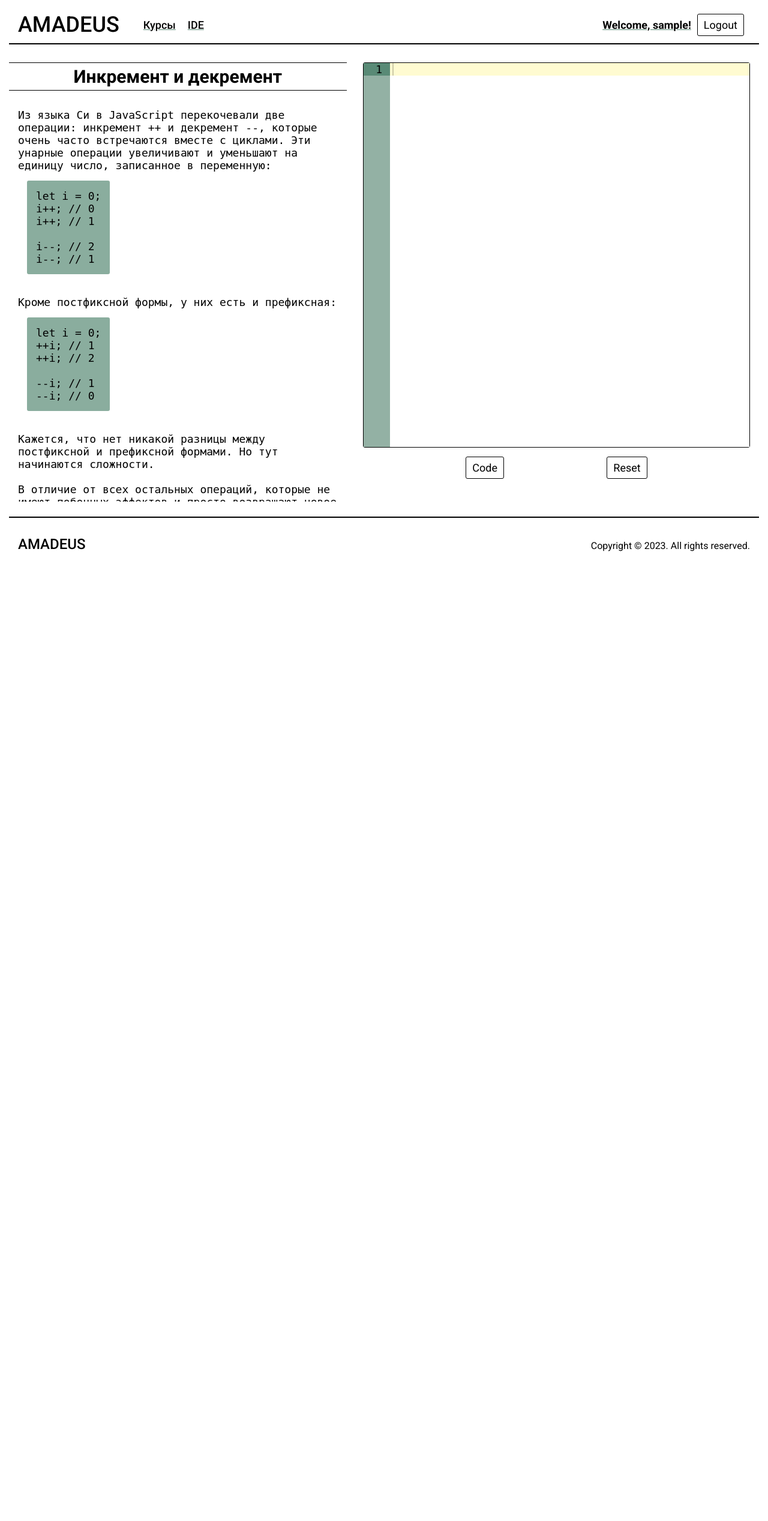
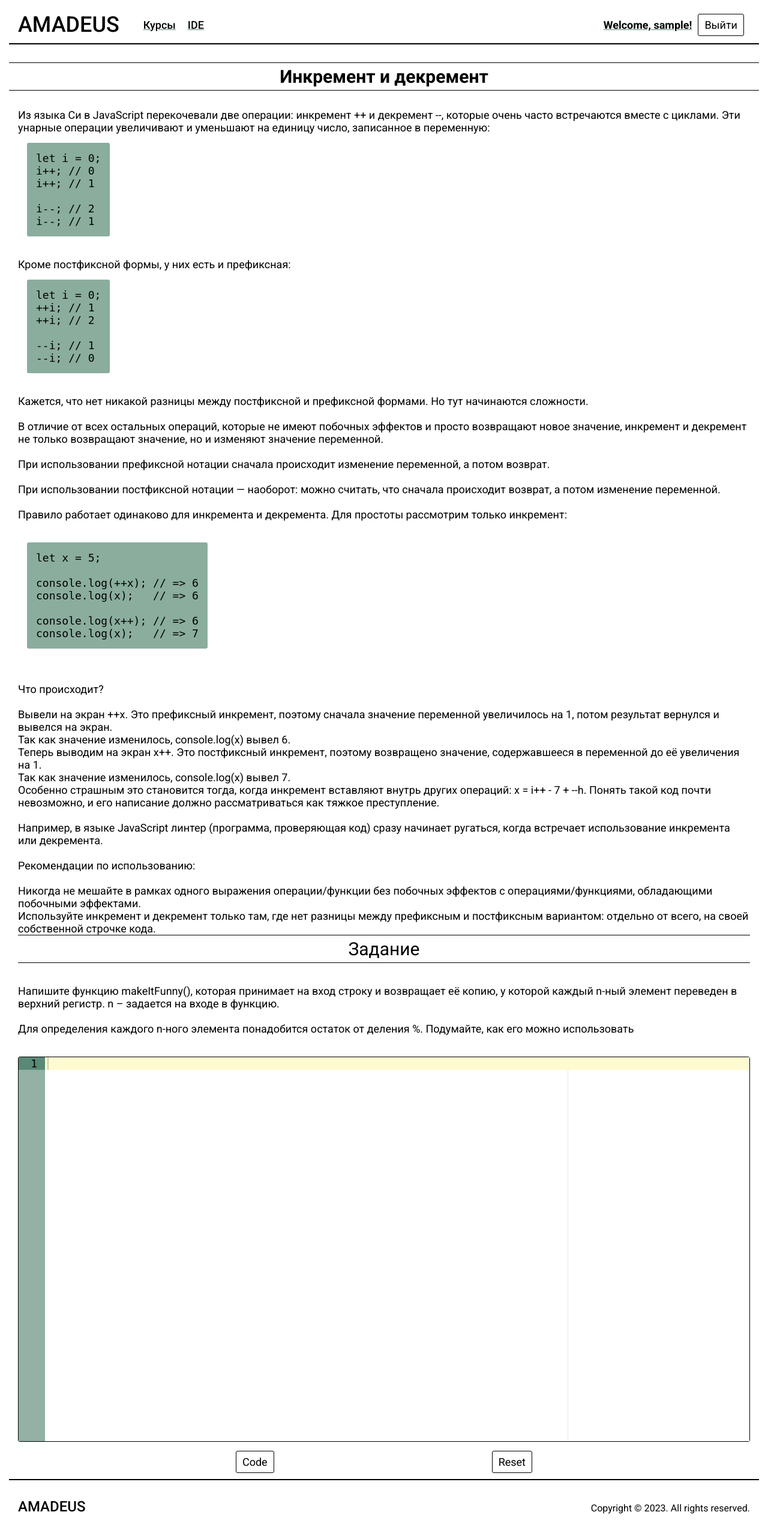
Before and after one commit to BZLOM4JOPbI/Amadeus-Courses, a Django app: page /course.html in a window 1280 px wide. Shown: the whole page at 60% size. Before the commit the page ends 919 px from the top, so only its background shows below. Run offline with Django 4.2, Linux system fonts and the light colour scheme; the visitor is signed in with stand-in values (Sample User, id 1); some libraries are stand-ins or nearby versions.

Commit message:
Ребилд задания и айдл

```diff
--- a/Amadeus_project/main_pages/static/main_pages/css/style.css
+++ b/Amadeus_project/main_pages/static/main_pages/css/style.css
@@ -389,8 +389,7 @@ input[type='submit']:disabled {
 .editorContainer {
     padding: 0 15px;
     box-sizing: border-box;
-    width: 54%;
-    min-width: 500px;
+    width: 65%;
 }
 .editorInner {
     position: relative;
@@ -412,54 +411,18 @@ input[type='submit']:disabled {
     box-sizing: border-box;
     cursor: pointer;
 }
-.courseInner > .container {
+.ideInner > .container {
     display: flex;
     flex-direction: row;
     flex-wrap: wrap;
     justify-content: space-between;
 }
 .courseText {
-    width: 45%;
-
-    min-width: 350px;
-    margin-bottom: 15px;
-
-}
-.taskText {
-    display: block;
-    padding: 15px;
-    overflow-wrap: break-word;
-    max-height: 80vh;
-    overflow-y: auto;
-    white-space: pre-wrap;       /* Since CSS 2.1 */
-    white-space: -moz-pre-wrap;  /* Mozilla, since 1999 */
-    white-space: -o-pre-wrap;    /* Opera 7 */
-    word-wrap: break-word;       /* Internet Explorer 5.5+ */
-}
-.taskTitle {
-    display: block;
-    padding: 5px 10px;
-    text-align: center;
-    font-size: 30px;
-    border-top: 1.5px solid var(--main-color);
-    border-bottom: 1.5px solid var(--main-color);
-    margin-bottom: 15px;
-}
-code {
-    display: block;
-    width: fit-content;
-    background-color: rgba(89, 138, 118, 0.7);
-    border-radius: 3px;
-    padding: 15px;
-    margin: 15px;
-    font-family: monospace;
-}
-.taskText > .taskTitle {
-    margin: 10px;
+    width: 100%;
 }
 .console {
     position: relative;
-    width: 30%;
+    width: 35%;
     height: 80vh;
     box-sizing: border-box;
     background-color: var(--main-color);
@@ -490,15 +453,58 @@ code {
     background-color: var(--accent-color);
 }
 @media screen  and (max-width: 884px){
-    .courseText {
+    .editorContainer {
         width: 100%;
     }
-    .editorContainer {
+    .ideInner > .container {
+        display: flex;
+        flex-direction: column-reverse;
+    }
+    .console {
         width: 100%;
-        min-width: 350px;
+    }
+    .ideBtnWrap {
+        margin-bottom: 20px;
     }
 }
 /**/
+
+/* Cтили заданий*/
+.taskText {
+    display: block;
+    padding: 15px;
+    overflow-wrap: break-word;
+    white-space: pre-wrap;       /* Since CSS 2.1 */
+    white-space: -moz-pre-wrap;  /* Mozilla, since 1999 */
+    white-space: -o-pre-wrap;    /* Opera 7 */
+    word-wrap: break-word;       /* Internet Explorer 5.5+ */
+    font-family: 'Roboto';
+}
+.taskTitle {
+    display: block;
+    padding: 5px 10px;
+    text-align: center;
+    font-size: 30px;
+    border-top: 1.5px solid var(--main-color);
+    border-bottom: 1.5px solid var(--main-color);
+    margin-bottom: 15px;
+}
+code {
+    display: block;
+    width: fit-content;
+    background-color: rgba(89, 138, 118, 0.7);
+    border-radius: 3px;
+    padding: 15px;
+    margin: 15px;
+    font-family: monospace;
+}
+.courseText {
+    display: flex;
+    flex-direction: column;
+    align-items: center;
+}
+/**/
+
 
 /* Стили подвала */
 .footerWrap  .inner {
--- a/Amadeus_project/main_pages/static/main_pages/js/script.js
+++ b/Amadeus_project/main_pages/static/main_pages/js/script.js
@@ -16,6 +16,7 @@ const hambClick = () => {
     hamburgerMenu.appendChild(navButtons);
     accountButtons.style.display = 'flex';
     hamburgerMenu.appendChild(accountButtons);
+
     setInterval(hamburgerAviable, 1500);
 };
 
--- a/Amadeus_project/main_pages/templates/main_pages/base.html
+++ b/Amadeus_project/main_pages/templates/main_pages/base.html
@@ -23,7 +23,7 @@
                     <div class="accountBtnWrap">
                         {% if user.is_authenticated %}
                         <h4 class="userName">Welcome, {{ user.username }}!</h4>
-                        <a class="Btn" href="{% url 'logout' %}">Logout</a>
+                        <a class="Btn" href="{% url 'logout' %}">Выйти</a>
                         {% else %}
                         <a href="{% url 'regist_user' %}" class="Btn">Регистрация</a>
                         <a href="{% url 'login' %}" class="Btn">Вход</a>
--- a/Amadeus_project/main_pages/templates/main_pages/course.html
+++ b/Amadeus_project/main_pages/templates/main_pages/course.html
@@ -11,9 +11,9 @@ IDE
 {% block content %}
     <main class="mainWrap">
         <div class="courseInner">
-            <div class="container">
+            <div class="container" style="flex-direction: column">
+                <h3 class="taskTitle">Инкремент и декремент</h3>
                 <div class="courseText">
-                    <h3 class="taskTitle">Инкремент и декремент</h3>
                     <pre class="taskText">
 Из языка Си в JavaScript перекочевали две операции: инкремент ++ и декремент --, которые очень часто встречаются вместе с циклами. Эти унарные операции увеличивают и уменьшают на единицу число, записанное в переменную:
 <code>let i = 0;
@@ -70,7 +70,7 @@ console.log(x);   // => 7
 Для определения каждого n-ного элемента понадобится остаток от деления %. Подумайте, как его можно использовать
                     </pre>
                 </div>
-                <div class="editorContainer">
+                <div class="editorContainer" style="width: 100%;">
                     <div class="editorInner">
                         <div id="editor"></div>
                     </div>
--- a/Amadeus_project/main_pages/templates/main_pages/ide.html
+++ b/Amadeus_project/main_pages/templates/main_pages/ide.html
@@ -10,13 +10,13 @@ IDE
 
 {% block content %}
     <main class="mainWrap">
-        <div class="courseInner">
+        <div class="ideInner">
             <div class="container">
                 <div class="console">
                     <ul class="consoleLogs"></ul>
                     <p class="Btn">Сброс</p>
                 </div>
-                <div class="editorContainer" style="width: 70%;">
+                <div class="editorContainer">
                     <div class="editorInner">
                         <div id="editor"></div>
                     </div>
```
